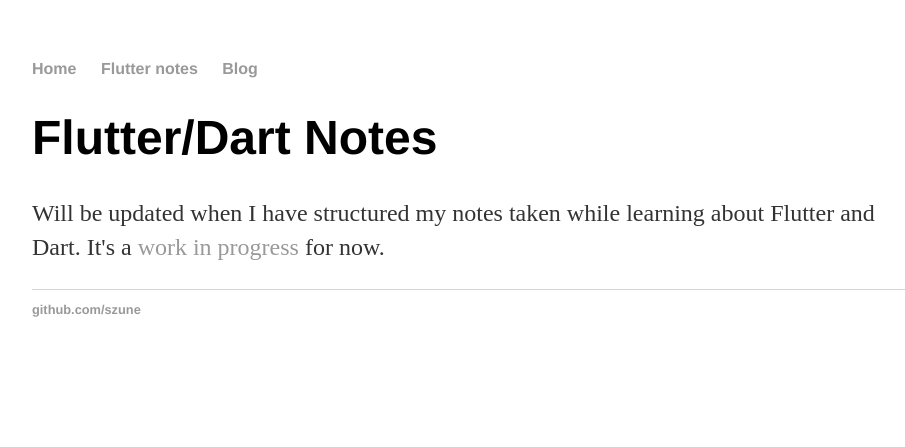
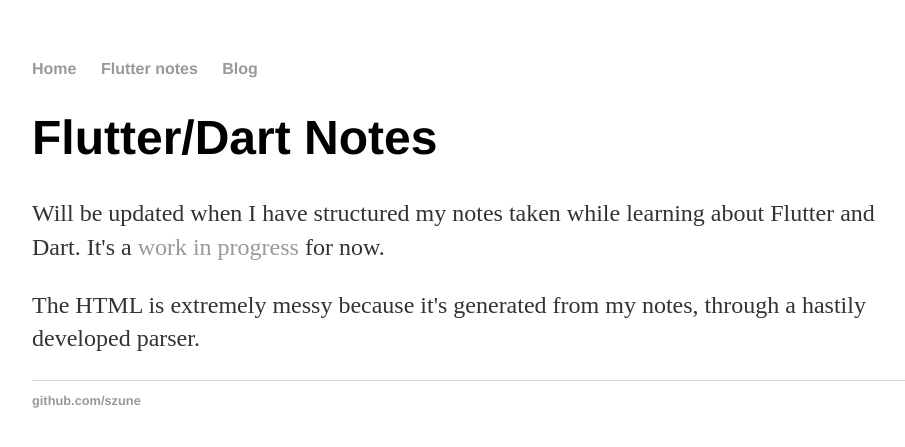
Before and after one commit to Szune/szune.github.io, a Jekyll site: the page built from flutter-notes/index.html, in a window 1280 px wide. Shown: the top 447 px of the page, without its empty margins (160-1065 px from the left). Built offline with Jekyll 4.4.1, drawn with Linux system fonts in a browser that asks for light colours.

Commit message:
Update index.html

```diff
--- a/flutter-notes/index.html
+++ b/flutter-notes/index.html
@@ -4,5 +4,6 @@
 ---
 <div class="blurb">
 	<h1>Flutter/Dart Notes</h1>
-	<p>Will be updated when I have structured my notes taken while learning about Flutter and Dart. It's a <a href="notes.html">work in progress</a> for now.</p>
+	<p>Will be updated when I have structured my notes taken while learning about Flutter and Dart. It's a <a href="notes.html" target="_blank">work in progress</a> for now.</p>
+	<p>The HTML is extremely messy because it's generated from my notes, through a hastily developed parser.</p>
 </div><!-- /.blurb -->
```
